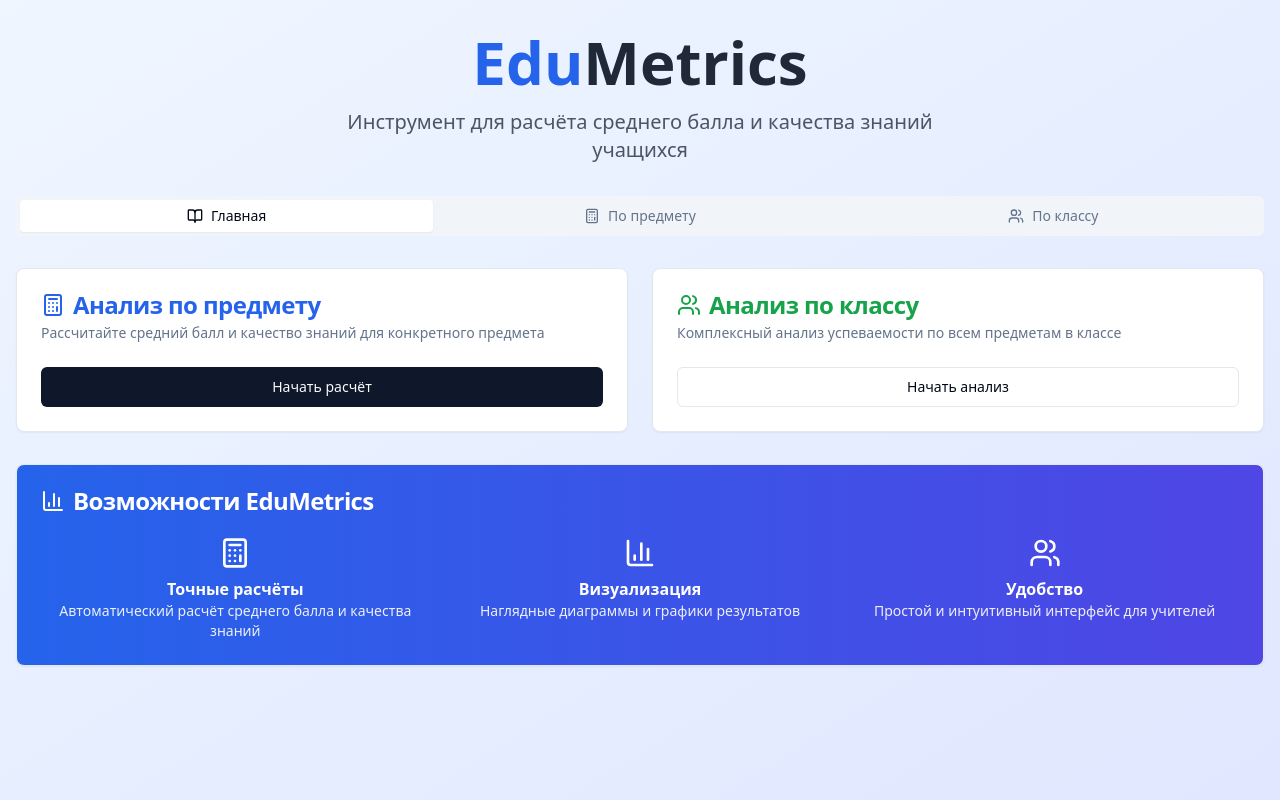
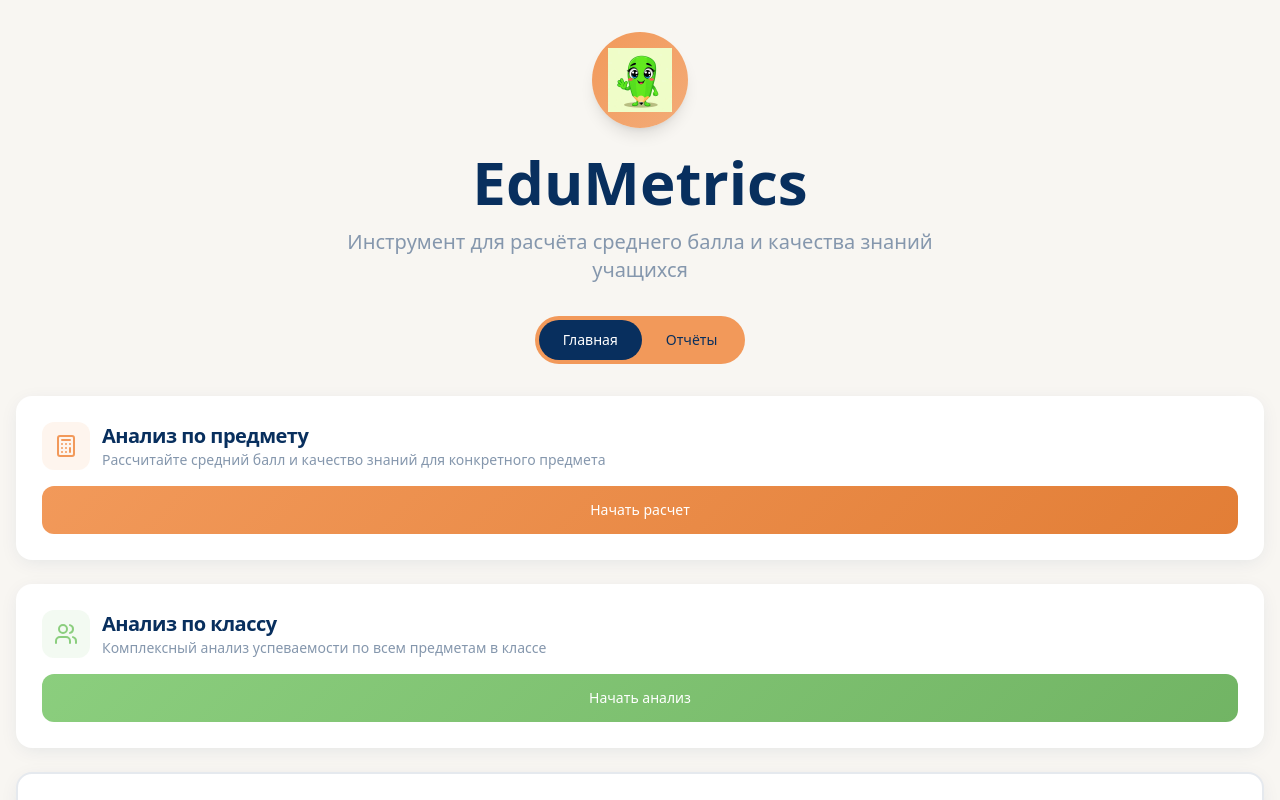
Before and after one commit to Dev-Master-Android/EduMetrics, a React (Vite) app: page / in a window 1280 px wide. Shown: the top 800 px of the page. Built offline with nearby package versions, Linux system fonts and the light colour scheme.

Commit message:
Update design and add pencil icon
Update website design and colors to match the provided image. Add a pencil icon as shown in the image.

```diff
--- a/src/index.css
+++ b/src/index.css
@@ -4,51 +4,50 @@
 
 @layer base {
   :root {
-    --background: 0 0% 100%;
-    --foreground: 222.2 84% 4.9%;
+    --background: 45 30% 96%;
+    --foreground: 213 84% 20%;
 
     --card: 0 0% 100%;
-    --card-foreground: 222.2 84% 4.9%;
+    --card-foreground: 213 84% 20%;
 
     --popover: 0 0% 100%;
-    --popover-foreground: 222.2 84% 4.9%;
+    --popover-foreground: 213 84% 20%;
 
-    --primary: 222.2 47.4% 11.2%;
-    --primary-foreground: 210 40% 98%;
+    --primary: 213 84% 20%;
+    --primary-foreground: 0 0% 100%;
 
-    --secondary: 210 40% 96.1%;
-    --secondary-foreground: 222.2 47.4% 11.2%;
+    --secondary: 110 45% 65%;
+    --secondary-foreground: 0 0% 100%;
 
-    --muted: 210 40% 96.1%;
-    --muted-foreground: 215.4 16.3% 46.9%;
+    --muted: 45 30% 96%;
+    --muted-foreground: 213 20% 60%;
 
-    --accent: 210 40% 96.1%;
-    --accent-foreground: 222.2 47.4% 11.2%;
+    --accent: 25 85% 65%;
+    --accent-foreground: 0 0% 100%;
 
     --destructive: 0 84.2% 60.2%;
     --destructive-foreground: 210 40% 98%;
 
-    --border: 214.3 31.8% 91.4%;
-    --input: 214.3 31.8% 91.4%;
-    --ring: 222.2 84% 4.9%;
+    --border: 45 20% 85%;
+    --input: 45 20% 85%;
+    --ring: 213 84% 20%;
 
-    --radius: 0.5rem;
+    --radius: 1rem;
 
     --sidebar-background: 0 0% 98%;
+    --sidebar-foreground: 240 5.3% 26.1%;
+    --sidebar-primary: 240 5.9% 10%;
+    --sidebar-primary-foreground: 0 0% 98%;
+    --sidebar-accent: 240 4.8% 95.9%;
+    --sidebar-accent-foreground: 240 5.9% 10%;
+    --sidebar-border: 220 13% 91%;
+    --sidebar-ring: 217.2 91.2% 59.8%;
 
-    --sidebar-foreground: 240 5.3% 26.1%;
-
-    --sidebar-primary: 240 5.9% 10%;
-
-    --sidebar-primary-foreground: 0 0% 98%;
-
-    --sidebar-accent: 240 4.8% 95.9%;
-
-    --sidebar-accent-foreground: 240 5.9% 10%;
-
-    --sidebar-border: 220 13% 91%;
-
-    --sidebar-ring: 217.2 91.2% 59.8%;
+    /* Custom gradients and shadows */
+    --gradient-primary: linear-gradient(135deg, hsl(25 85% 65%), hsl(25 75% 55%));
+    --gradient-secondary: linear-gradient(135deg, hsl(110 45% 65%), hsl(110 35% 55%));
+    --shadow-soft: 0 4px 20px -4px hsl(213 84% 20% / 0.1);
+    --shadow-glow: 0 0 30px hsl(110 45% 65% / 0.2);
   }
 
   .dark {
--- a/src/pages/Index.tsx
+++ b/src/pages/Index.tsx
@@ -6,111 +6,163 @@ import { Card, CardContent, CardDescription, CardHeader, CardTitle } from '@/com
 import { Tabs, TabsContent, TabsList, TabsTrigger } from '@/components/ui/tabs';
 import SubjectCalculator from '@/components/SubjectCalculator';
 import ClassCalculator from '@/components/ClassCalculator';
+import pencilMascot from '@/assets/pencil-mascot.png';
 
 const Index = () => {
   const [activeTab, setActiveTab] = useState('home');
 
   return (
-    <div className="min-h-screen bg-gradient-to-br from-blue-50 to-indigo-100">
+    <div className="min-h-screen bg-background">
       <div className="container mx-auto px-4 py-8">
         {/* Header */}
         <div className="text-center mb-8">
-          <h1 className="text-4xl md:text-6xl font-bold text-gray-800 mb-4">
-            <span className="text-blue-600">Edu</span>Metrics
+          <div className="flex justify-center mb-6">
+            <div className="w-24 h-24 bg-gradient-to-br from-accent to-accent/80 rounded-full flex items-center justify-center shadow-lg">
+              <img src={pencilMascot} alt="EduMetrics Mascot" className="w-16 h-16" />
+            </div>
+          </div>
+          <h1 className="text-4xl md:text-6xl font-bold text-primary mb-4">
+            EduMetrics
           </h1>
-          <p className="text-xl text-gray-600 max-w-2xl mx-auto">
+          <p className="text-xl text-muted-foreground max-w-2xl mx-auto">
             Инструмент для расчёта среднего балла и качества знаний учащихся
           </p>
         </div>
 
+        <div className="flex justify-center mb-8">
+          <div className="inline-flex bg-accent rounded-full p-1">
+            <Button
+              variant={activeTab === 'home' ? 'default' : 'ghost'}
+              className="rounded-full px-6"
+              onClick={() => setActiveTab('home')}
+            >
+              Главная
+            </Button>
+            <Button
+              variant={activeTab === 'subject' ? 'default' : 'ghost'}
+              className="rounded-full px-6"
+              onClick={() => setActiveTab('subject')}
+            >
+              Отчёты
+            </Button>
+          </div>
+        </div>
+
         <Tabs value={activeTab} onValueChange={setActiveTab} className="w-full">
-          <TabsList className="grid w-full grid-cols-3 mb-8">
-            <TabsTrigger value="home" className="flex items-center gap-2">
-              <BookOpen className="w-4 h-4" />
-              Главная
-            </TabsTrigger>
-            <TabsTrigger value="subject" className="flex items-center gap-2">
-              <Calculator className="w-4 h-4" />
-              По предмету
-            </TabsTrigger>
-            <TabsTrigger value="class" className="flex items-center gap-2">
-              <Users className="w-4 h-4" />
-              По классу
-            </TabsTrigger>
-          </TabsList>
 
           <TabsContent value="home" className="space-y-8">
-            <div className="grid md:grid-cols-2 gap-6">
-              <Card className="hover:shadow-lg transition-shadow cursor-pointer" onClick={() => setActiveTab('subject')}>
-                <CardHeader>
-                  <CardTitle className="flex items-center gap-2 text-blue-600">
-                    <Calculator className="w-6 h-6" />
-                    Анализ по предмету
-                  </CardTitle>
-                  <CardDescription>
+            <div className="space-y-6">
+              <Card
+                className="hover:shadow-xl transition-all duration-300 cursor-pointer border-2 border-transparent hover:border-accent/20"
+                onClick={() => setActiveTab('subject')}
+                style={{ boxShadow: 'var(--shadow-soft)' }}
+              >
+                <CardHeader className="pb-4">
+                  <div className="flex items-center gap-3">
+                    <div className="w-12 h-12 bg-accent/10 rounded-xl flex items-center justify-center">
+                      <Calculator className="w-6 h-6 text-accent" />
+                    </div>
+                    <div>
+                      <CardTitle className="text-primary text-xl">Анализ по предмету</CardTitle>
+                      <CardDescription className="text-muted-foreground">
                         Рассчитайте средний балл и качество знаний для конкретного предмета
                       </CardDescription>
+                    </div>
+                  </div>
                 </CardHeader>
                 <CardContent>
-                  <Button className="w-full">
-                    Начать расчёт
+                  <Button
+                    className="w-full text-white font-medium rounded-xl h-12"
+                    style={{
+                      background: 'var(--gradient-primary)',
+                      border: 'none'
+                    }}
+                  >
+                    Начать расчет
                   </Button>
                 </CardContent>
               </Card>
 
-              <Card className="hover:shadow-lg transition-shadow cursor-pointer" onClick={() => setActiveTab('class')}>
-                <CardHeader>
-                  <CardTitle className="flex items-center gap-2 text-green-600">
-                    <Users className="w-6 h-6" />
-                    Анализ по классу
-                  </CardTitle>
-                  <CardDescription>
+              <Card
+                className="hover:shadow-xl transition-all duration-300 cursor-pointer border-2 border-transparent hover:border-secondary/20"
+                onClick={() => setActiveTab('class')}
+                style={{ boxShadow: 'var(--shadow-soft)' }}
+              >
+                <CardHeader className="pb-4">
+                  <div className="flex items-center gap-3">
+                    <div className="w-12 h-12 bg-secondary/10 rounded-xl flex items-center justify-center">
+                      <Users className="w-6 h-6 text-secondary" />
+                    </div>
+                    <div>
+                      <CardTitle className="text-primary text-xl">Анализ по классу</CardTitle>
+                      <CardDescription className="text-muted-foreground">
                         Комплексный анализ успеваемости по всем предметам в классе
                       </CardDescription>
+                    </div>
+                  </div>
                 </CardHeader>
                 <CardContent>
-                  <Button className="w-full" variant="outline">
+                  <Button
+                    className="w-full text-white font-medium rounded-xl h-12"
+                    style={{
+                      background: 'var(--gradient-secondary)',
+                      border: 'none'
+                    }}
+                  >
                     Начать анализ
                   </Button>
                 </CardContent>
               </Card>
-            </div>
 
-            <Card className="bg-gradient-to-r from-blue-600 to-indigo-600 text-white">
-              <CardHeader>
-                <CardTitle className="flex items-center gap-2">
-                  <BarChart3 className="w-6 h-6" />
-                  Возможности EduMetrics
-                </CardTitle>
+              <Card
+                className="border-2 border-primary/10"
+                style={{ boxShadow: 'var(--shadow-soft)' }}
+              >
+                <CardHeader className="pb-4">
+                  <CardTitle className="text-primary text-xl">Преимущества EduMetrics</CardTitle>
                 </CardHeader>
                 <CardContent>
-                <div className="grid md:grid-cols-3 gap-4">
+                  <div className="grid md:grid-cols-3 gap-6">
                     <div className="text-center">
-                    <Calculator className="w-8 h-8 mx-auto mb-2" />
-                    <h3 className="font-semibold">Точные расчёты</h3>
-                    <p className="text-sm opacity-90">Автоматический расчёт среднего балла и качества знаний</p>
+                      <div className="w-12 h-12 bg-accent/10 rounded-xl flex items-center justify-center mx-auto mb-3">
+                        <Calculator className="w-6 h-6 text-accent" />
+                      </div>
+                      <h3 className="font-semibold text-primary mb-2">Точные расчёты</h3>
+                      <p className="text-sm text-muted-foreground">Автоматический расчёт среднего балла и качества знаний</p>
                     </div>
                     <div className="text-center">
-                    <BarChart3 className="w-8 h-8 mx-auto mb-2" />
-                    <h3 className="font-semibold">Визуализация</h3>
-                    <p className="text-sm opacity-90">Наглядные диаграммы и графики результатов</p>
+                      <div className="w-12 h-12 bg-secondary/10 rounded-xl flex items-center justify-center mx-auto mb-3">
+                        <BarChart3 className="w-6 h-6 text-secondary" />
+                      </div>
+                      <h3 className="font-semibold text-primary mb-2">Визуализация</h3>
+                      <p className="text-sm text-muted-foreground">Наглядные диаграммы и графики результатов</p>
                     </div>
                     <div className="text-center">
-                    <Users className="w-8 h-8 mx-auto mb-2" />
-                    <h3 className="font-semibold">Удобство</h3>
-                    <p className="text-sm opacity-90">Простой и интуитивный интерфейс для учителей</p>
+                      <div className="w-12 h-12 bg-primary/10 rounded-xl flex items-center justify-center mx-auto mb-3">
+                        <Users className="w-6 h-6 text-primary" />
+                      </div>
+                      <h3 className="font-semibold text-primary mb-2">Удобство</h3>
+                      <p className="text-sm text-muted-foreground">Простой и интуитивный интерфейс для учителей</p>
                     </div>
                   </div>
                 </CardContent>
               </Card>
+            </div>
           </TabsContent>
 
           <TabsContent value="subject">
+            <div className="grid md:grid-cols-2 gap-6">
+              <Card style={{ boxShadow: 'var(--shadow-soft)' }}>
+                <CardContent className="p-6">
                   <SubjectCalculator />
-          </TabsContent>
-
-          <TabsContent value="class">
+                </CardContent>
+              </Card>
+              <Card style={{ boxShadow: 'var(--shadow-soft)' }}>
+                <CardContent className="p-6">
                   <ClassCalculator />
+                </CardContent>
+              </Card>
+            </div>
           </TabsContent>
         </Tabs>
       </div>
```
Also changed, not shown: src/assets/pencil-mascot.png (added). Lines whose indentation alone changed are shown as unchanged.
